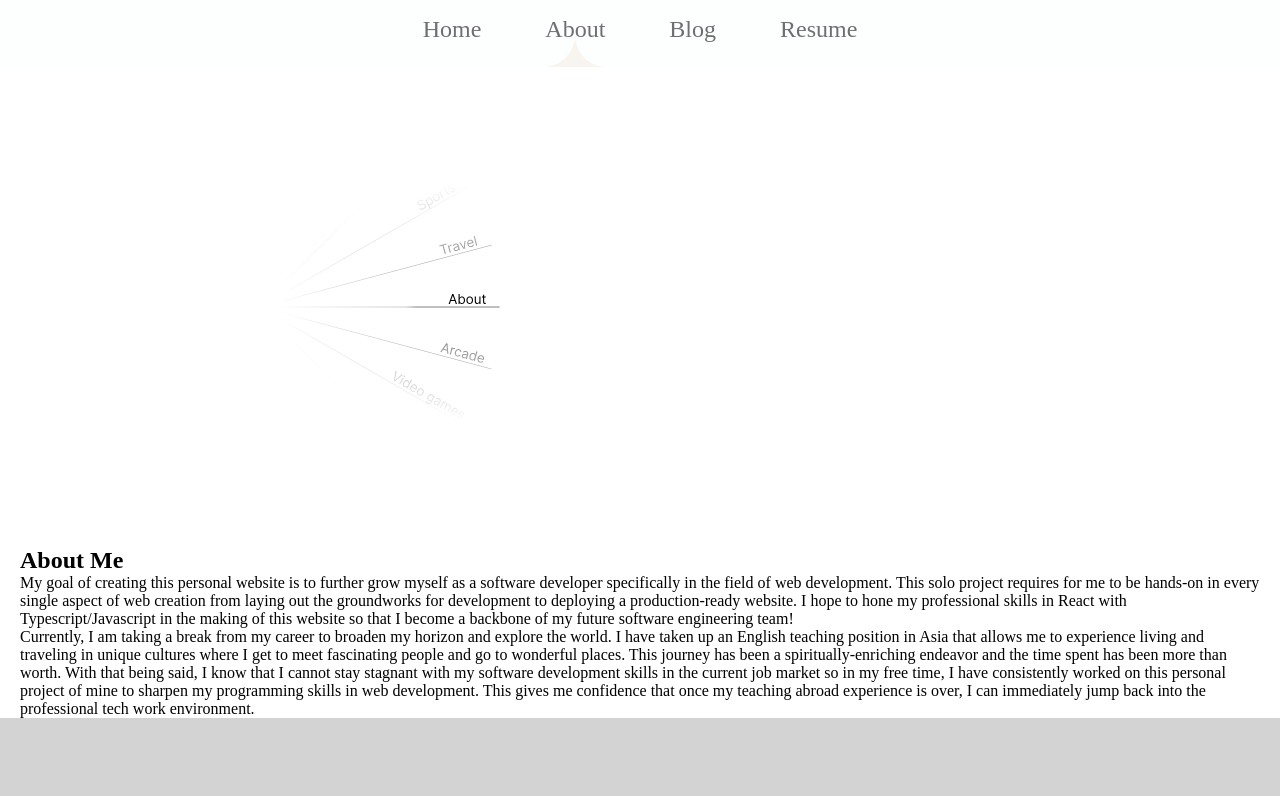
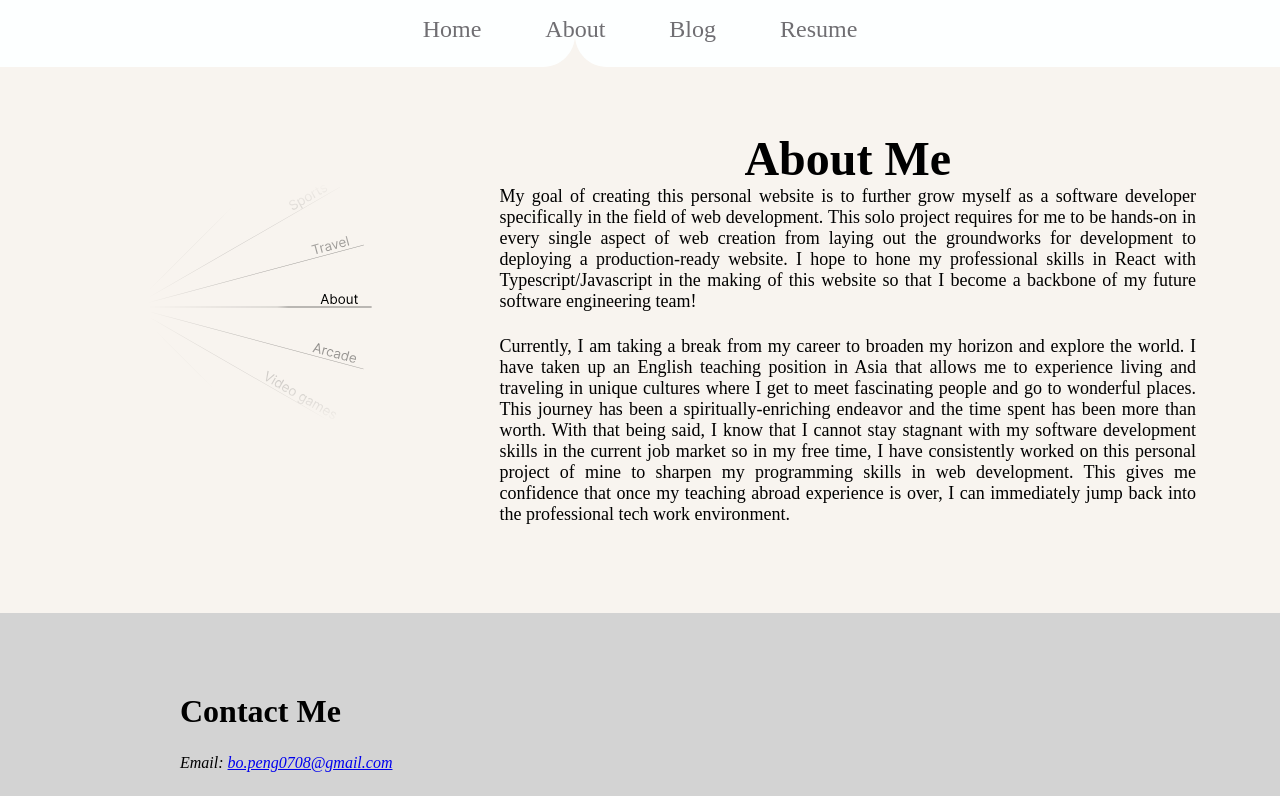
Before and after one commit to BPeng21/bo-site, a React (Vite) app: page /about in a window 1280 px wide. Shown: the top 796 px of the page. Built offline with nearby package versions, Linux system fonts and the light colour scheme; a web font is replaced by a local one.

Commit message:
- refine wheel algorithm to make wheel match content - make hobby content appearance match wheel interactions

```diff
--- a/src/pages/about/AboutPage.tsx
+++ b/src/pages/about/AboutPage.tsx
@@ -1,17 +1,24 @@
 import { useState } from 'react';
 import HobbyWheel from './Icons/HobbyWheel';
 import HobbyContent from './HobbyContent/HobbyContent';
+import type { WheelState } from '../../types/about-types';
 import './AboutPage.css'
+
+
 
 function AboutPage() {
   const [hobbyIndex, setHobbyIndex] = useState(0);
 
+  const [wheelStatus, setWheelStatus] = useState<WheelState>('ready');
+
+  console.log(wheelStatus);
+
   return (
-    <div>
+    <main className="site-about">
       <h1 className="sr-only">About Web Developer and Hobbies</h1>
-      <HobbyWheel setHobbyIndex={setHobbyIndex} />
-      <HobbyContent hobbyIndex={hobbyIndex} />
-    </div>
+      <HobbyWheel setHobbyIndex={setHobbyIndex} setWheelStatus={setWheelStatus} />
+      <HobbyContent hobbyIndex={hobbyIndex} wheelStatus={wheelStatus} />
+    </main>
   );
 }
 
--- a/src/pages/about/HobbyContent/HobbyContent.css
+++ b/src/pages/about/HobbyContent/HobbyContent.css
@@ -0,0 +1,57 @@
+.hobby-content {
+  position: relative;
+  margin: var(--compact);
+  display: flex;
+  flex-direction: column;
+  align-items: center;
+}
+
+.hobby-content.pending {
+  color: rgb(197, 198, 199);
+}
+
+.hobby-content.spinning {
+  color: rgb(197, 198, 199);
+}
+
+.hobby-title {
+  font-size: var(--header-2);
+  text-align: center;
+}
+
+.hobby-description {
+  font-size: var(--body);
+  text-align: justify;
+  margin-bottom: var(--mini);
+}
+
+.spinner {
+  border: 3rem solid rgb(60, 62, 64);
+  border-right-color: rgb(252, 217, 23);
+  border-radius: 50%;
+  display: inline-block;
+  position: absolute;
+  top: 9rem;
+  animation: rotate 1s linear infinite;
+}
+
+/* Alternative loader css
+.loader {
+  opacity: 1;
+  position: absolute;
+  color: black;
+  display: inline-block;
+  font-size: 2rem;
+  top: 9rem;
+}
+
+.loader::after {
+  content: '';
+  width: 0.25rem;
+  height: 0.25rem;
+  background-color: currentColor;
+  position: absolute;
+  bottom: 0.75rem;
+  right: -0.25rem;
+  animation: waiting 1.25s ease-in-out infinite;
+} */
--- a/src/pages/about/HobbyContent/HobbyContent.tsx
+++ b/src/pages/about/HobbyContent/HobbyContent.tsx
@@ -1,8 +1,14 @@
+import clsx from 'clsx';
+import type { WheelState } from '../../../types/about-types';
+import './HobbyContent.css';
+
 interface Props {
   hobbyIndex: number;
+
+  wheelStatus: WheelState;
 }
 
-function HobbyContent({ hobbyIndex }: Props) {
+function HobbyContent({ hobbyIndex, wheelStatus }: Props) {
   const hobbiesInfo = [
     {
       title: 'About Me',
@@ -37,11 +43,18 @@ function HobbyContent({ hobbyIndex }: Props) {
     },
   ];
   return (
-    <article>
-      <h2>{hobbiesInfo[hobbyIndex]?.title}</h2>
+    <article className={clsx('hobby-content', wheelStatus)}>
+      <h2 className="hobby-title">{hobbiesInfo[hobbyIndex]?.title}</h2>
       {hobbiesInfo[hobbyIndex]?.descriptions.map((description, index) => (
-        <p key={index}>{description}</p>
+        <p className="hobby-description" key={index}>
+          {description}
+        </p>
       ))}
+
+      {wheelStatus === 'spinning' &&
+      <span className="spinner"></span>
+      // <span className="loader">Spinning</span> alternate loader
+      }
     </article>
   );
 }
--- a/src/pages/about/Icons/HobbyWheel.css
+++ b/src/pages/about/Icons/HobbyWheel.css
@@ -1,6 +1,7 @@
 .wheel-wrapper {
    height: 30rem;
    width: 30rem;
+
   -webkit-mask-image: radial-gradient(
     ellipse 35rem 19rem at 100% 49%,
     black 15%,
@@ -9,10 +10,14 @@
   );
   mask-image: radial-gradient(
     ellipse 35rem 19rem at 100% 49%,
-    black 15%,
+    rgb(199, 141, 141) 15%,
     rgba(0, 0, 0, 0.4) 17%,
     transparent 40%
   );
+
+  margin: var(--compact);
+  margin-left: -8rem;
+  margin-top: 0;
 }
 
 .wheel-image {
--- a/src/pages/about/Icons/HobbyWheel.tsx
+++ b/src/pages/about/Icons/HobbyWheel.tsx
@@ -1,14 +1,17 @@
 import { useEffect, useState, useRef } from 'react';
 import Wheel from './../../../assets/wheel.svg';
+import type { WheelState } from '../../../types/about-types';
 import './HobbyWheel.css';
 
 interface Props {
   setHobbyIndex: (hobbyIndex: number) => void;
+
+  setWheelStatus: (wheelStatus: WheelState) => void;
 }
 
 const SPIN_DURATION = 6;
 
-function HobbyWheel({ setHobbyIndex }: Props) {
+function HobbyWheel({ setHobbyIndex, setWheelStatus }: Props) {
   const [rotation, setRotation] = useState(0);
   const isDragging = useRef(false);
   const startY = useRef(0);
@@ -21,6 +24,8 @@ function HobbyWheel({ setHobbyIndex }: Props) {
     startRotation.current = rotation % 360;
     document.body.style.cursor = 'grabbing';
     setRotation(startRotation.current);
+
+    setWheelStatus('pending');
   }
 
   function handleMouseMove(event: MouseEvent) {
@@ -39,17 +44,27 @@ function HobbyWheel({ setHobbyIndex }: Props) {
 
     if (rotation - startRotation.current < 30) {
       setRotation(startRotation.current);
+
+      setWheelStatus('ready');
     } else {
       controlledSpinRotation.current += 15;
       controlledSpinRotation.current %= 75;
 
-      calculatedFinalRotation = Math.floor((rotation - startRotation.current) / 30) * 360 +
-      controlledSpinRotation.current;
+      calculatedFinalRotation =
+        Math.floor((rotation - startRotation.current) / 30) * 360 +
+        controlledSpinRotation.current;
 
       setRotation(calculatedFinalRotation);
+
+      setTimeout(() => {
+        setWheelStatus('spinning');
+      }, 0);
+
+      setTimeout(() => {
+        setWheelStatus('ready');
+        setHobbyIndex((calculatedFinalRotation % 360) / 15);
+      }, SPIN_DURATION * 1000);
     }
-
-    setHobbyIndex((calculatedFinalRotation % 360) / 15);
   }
 
   useEffect(() => {
--- a/src/pages/home/HomePage.css
+++ b/src/pages/home/HomePage.css
@@ -1,6 +1,6 @@
 .site-main {
   position: relative;
-  background-color: rgb(248, 244, 239);
+  background-color: var(--site-bg-color);
 }
 
 .scroll-container {
--- a/src/pages/home/TechSummary/TechSummary.css
+++ b/src/pages/home/TechSummary/TechSummary.css
@@ -18,7 +18,7 @@
   border-width: 5px;
   border-radius: 50px;
   border-color: rgb(11 65 142);
-  background-color: rgb(248, 244, 239);
+  background-color: var(--site-bg-color);
   padding: 0.5rem 1rem;
   animation: fadeIn 1s forwards;
   z-index: 100;
--- a/src/styles/animations.css
+++ b/src/styles/animations.css
@@ -53,3 +53,28 @@
     transform: scale(1.01);
   }
 }
+
+@keyframes rotate {
+  0% {
+    transform: rotate(0deg);
+  }
+
+  100% {
+    transform: rotate(360deg);
+  }
+}
+
+/* alternate loading animation
+@keyframes waiting {
+  0% {
+    box-shadow: 0.5rem 0 rgba(255, 255, 255, 0), 1rem 0 rgba(255, 255, 255, 0);
+  }
+
+  50% {
+    box-shadow: 0.5rem 0 black, 1rem 0 rgba(255, 255, 255, 0);
+  }
+
+  100% {
+    box-shadow: 0.5rem 0 black, 1rem 0 black;
+  }
+} */
--- /dev/null
+++ b/src/types/about-types.ts
@@ -0,0 +1 @@
+export type WheelState = 'ready' | 'pending' | 'spinning'
```
Also changed, not shown: src/types/home-types.ts (line endings or trailing spaces).
